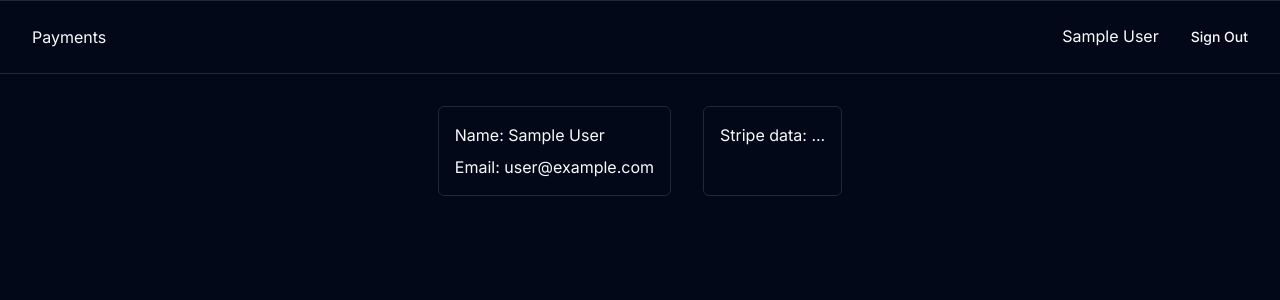
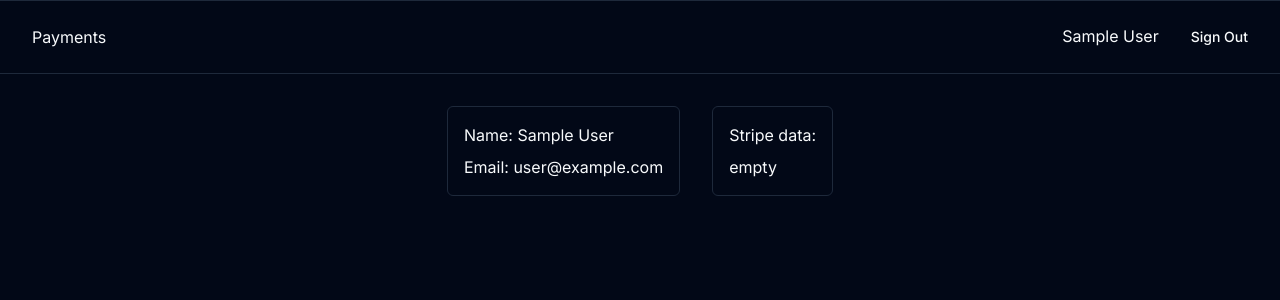
Before and after one commit to ilyapopovs/image-store, a Next.js app: page /profile in a window 1280 px wide. Shown: the top 300 px of the page. Built offline with nearby package versions, Linux system fonts and the light colour scheme; no server answers; the database is empty; sample sign-in values are in the browser's storage.

Commit message:
feat: add stripe customer retrieval logic to profile page

```diff
--- a/src/app/profile/page.tsx
+++ b/src/app/profile/page.tsx
@@ -1,4 +1,7 @@
 import { auth } from '@/common/_/auth/next-auth';
+import { db } from '@/database';
+import { stripe_customers } from '@/database/schema/app.schema';
+import { eq } from 'drizzle-orm';
 import { redirect } from 'next/navigation';
 import type { ReactNode } from 'react';
 
@@ -9,6 +12,9 @@ export default async function Profile() {
     return redirect('/');
   }
 
+  const stripeCustomer = await getStripeCustomerData(session.user?.id!);
+  console.log('stripeCustomer', stripeCustomer);
+
   return (
     <div className="p-8">
       <div className="flex flex-wrap justify-center gap-8">
@@ -16,7 +22,14 @@ export default async function Profile() {
           <div>Name: {session?.user?.name}</div>
           <div>Email: {session?.user?.email}</div>
         </ProfileCard>
-        <ProfileCard>Stripe data: ...</ProfileCard>
+        <ProfileCard>
+          <div>Stripe data:</div>
+          <div>
+            {stripeCustomer
+              ? JSON.stringify(stripeCustomer, undefined, 2)
+              : 'empty'}
+          </div>
+        </ProfileCard>
       </div>
     </div>
   );
@@ -29,3 +42,16 @@ function ProfileCard({ children }: { children: ReactNode }) {
     </div>
   );
 }
+
+async function getStripeCustomerData(userId: string) {
+  const data = await db
+    .select()
+    .from(stripe_customers)
+    .where(eq(stripe_customers.user_id, userId));
+
+  if (data.length < 1) {
+    return undefined;
+  }
+
+  return data[0];
+}
```
